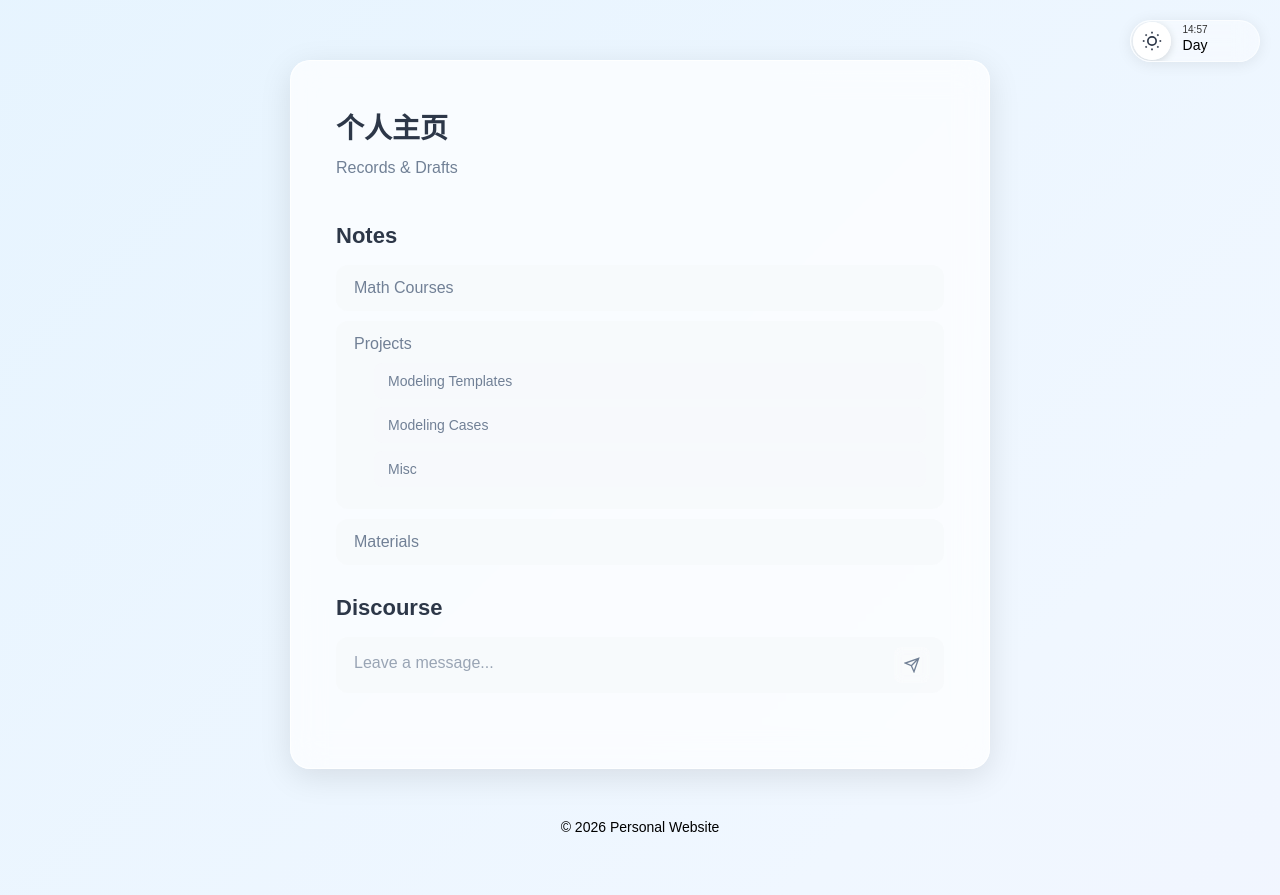
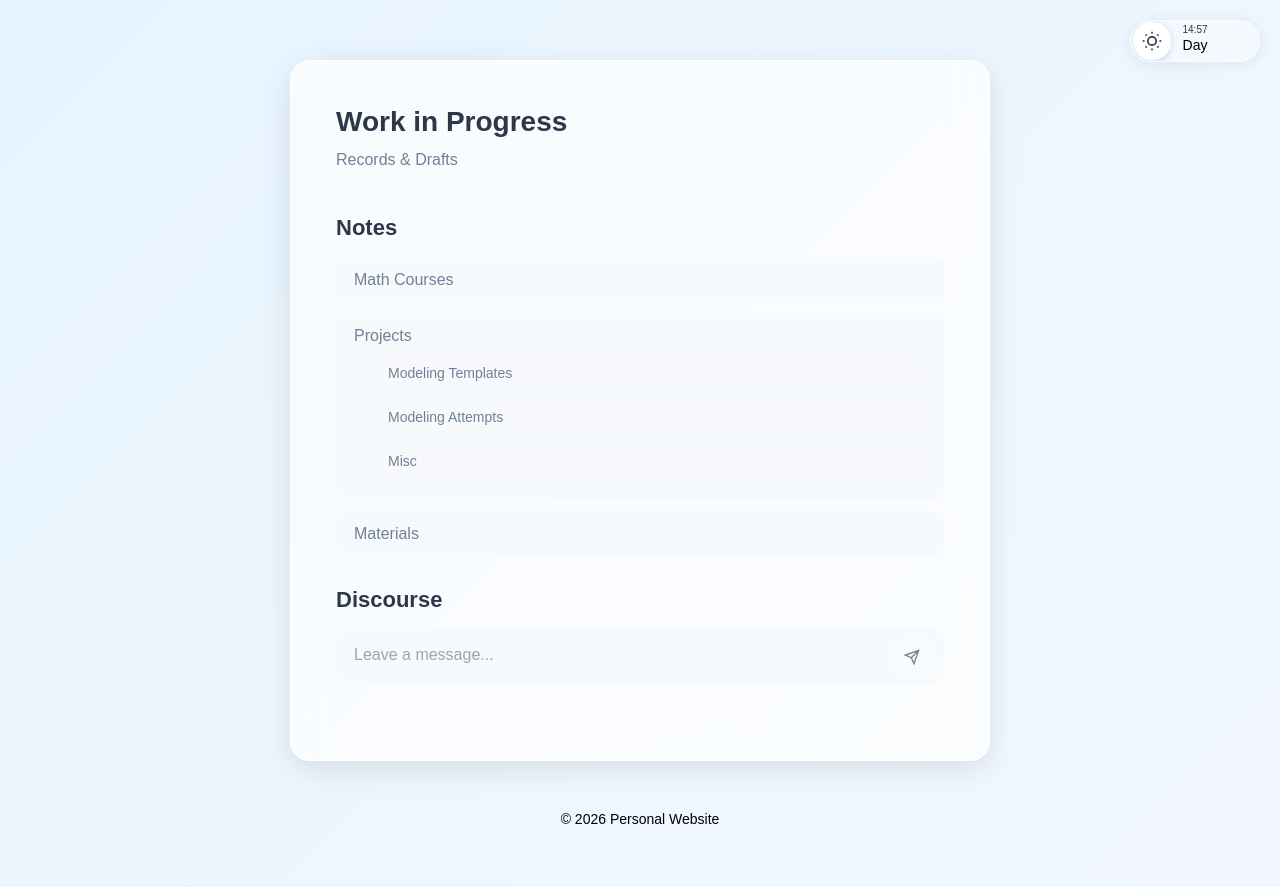
Before and after one commit to Floreal0/Floreal0.github.io, a plain HTML site: page index.html in a window 1280 px wide. Both pictures are taken after a click on the item 640 px from the left and 343 px from the top of the page. Drawn offline with Linux system fonts and the light colour scheme.

```diff
--- a/index.html
+++ b/index.html
@@ -413,7 +413,7 @@
 
 <div class="container">
   <div class="card">
-    <h1>个人主页</h1>
+    <h1>Work in Progress</h1>
     <p class="subtitle">Records & Drafts</p>
 
     <div class="section">
@@ -433,7 +433,7 @@
           Projects
           <ul>
             <li>Modeling Templates</li>
-            <li>Modeling Cases</li>
+            <li>Modeling Attempts</li>
             <li class="sub-parent-item">
               Misc
               <ul>
```
